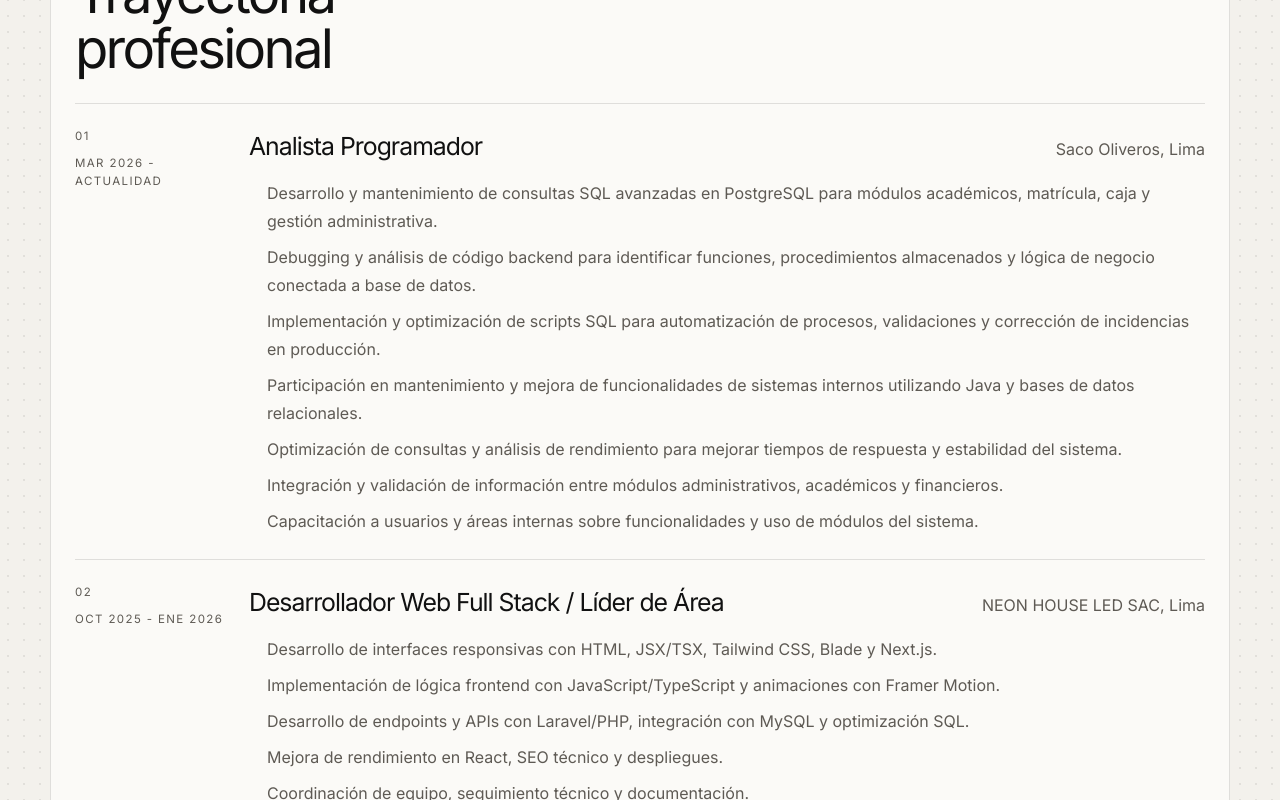
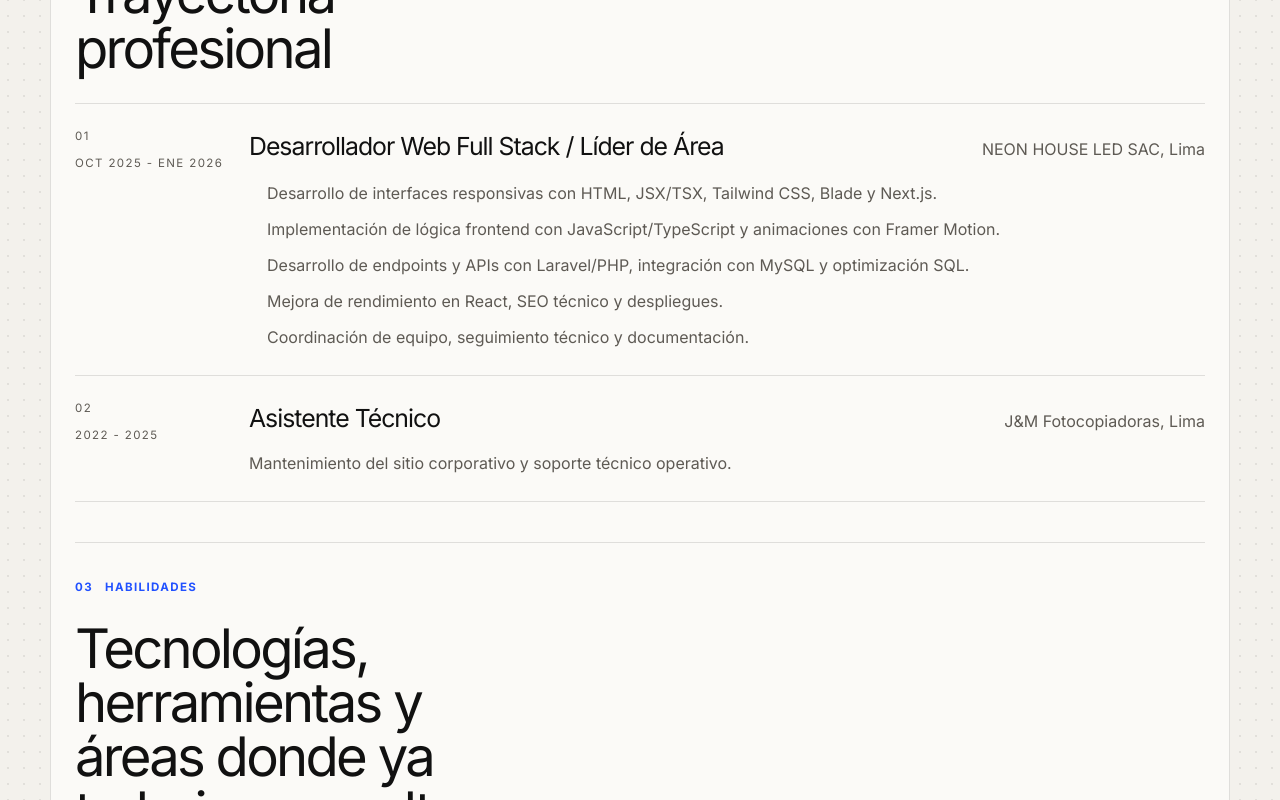
Before and after one commit to Aplo19/Portafolio-AdrianPaoloSalvadorMendieta, a React (Vite) app: page / in a window 1280 px wide. Shown: the part 1720-2520 px from the top of the page. Built offline with nearby package versions, Linux system fonts and the light colour scheme.

Commit message:
version antigua

```diff
--- a/src/App.jsx
+++ b/src/App.jsx
@@ -23,20 +23,6 @@ const recognitions = [
 ];
 
 const experiences = [
-  {
-    company: "Saco Oliveros, Lima",
-    role: "Analista Programador",
-    period: "Mar 2026 - Actualidad",
-    details: [
-      "Desarrollo y mantenimiento de consultas SQL avanzadas en PostgreSQL para módulos académicos, matrícula, caja y gestión administrativa.",
-      "Debugging y análisis de código backend para identificar funciones, procedimientos almacenados y lógica de negocio conectada a base de datos.",
-      "Implementación y optimización de scripts SQL para automatización de procesos, validaciones y corrección de incidencias en producción.",
-      "Participación en mantenimiento y mejora de funcionalidades de sistemas internos utilizando Java y bases de datos relacionales.",
-      "Optimización de consultas y análisis de rendimiento para mejorar tiempos de respuesta y estabilidad del sistema.",
-      "Integración y validación de información entre módulos administrativos, académicos y financieros.",
-      "Capacitación a usuarios y áreas internas sobre funcionalidades y uso de módulos del sistema.",
-    ],
-  },
   {
     company: "NEON HOUSE LED SAC, Lima",
     role: "Desarrollador Web Full Stack / Líder de Área",
```
